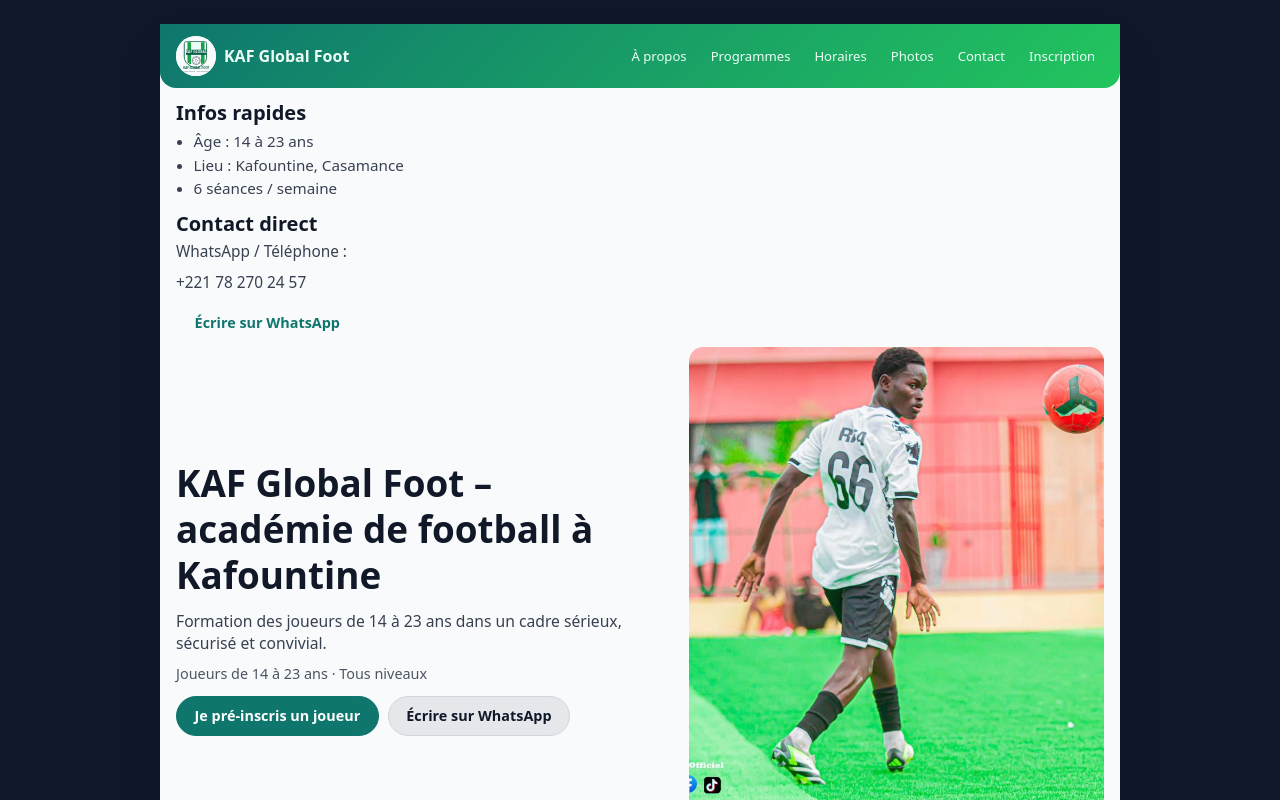
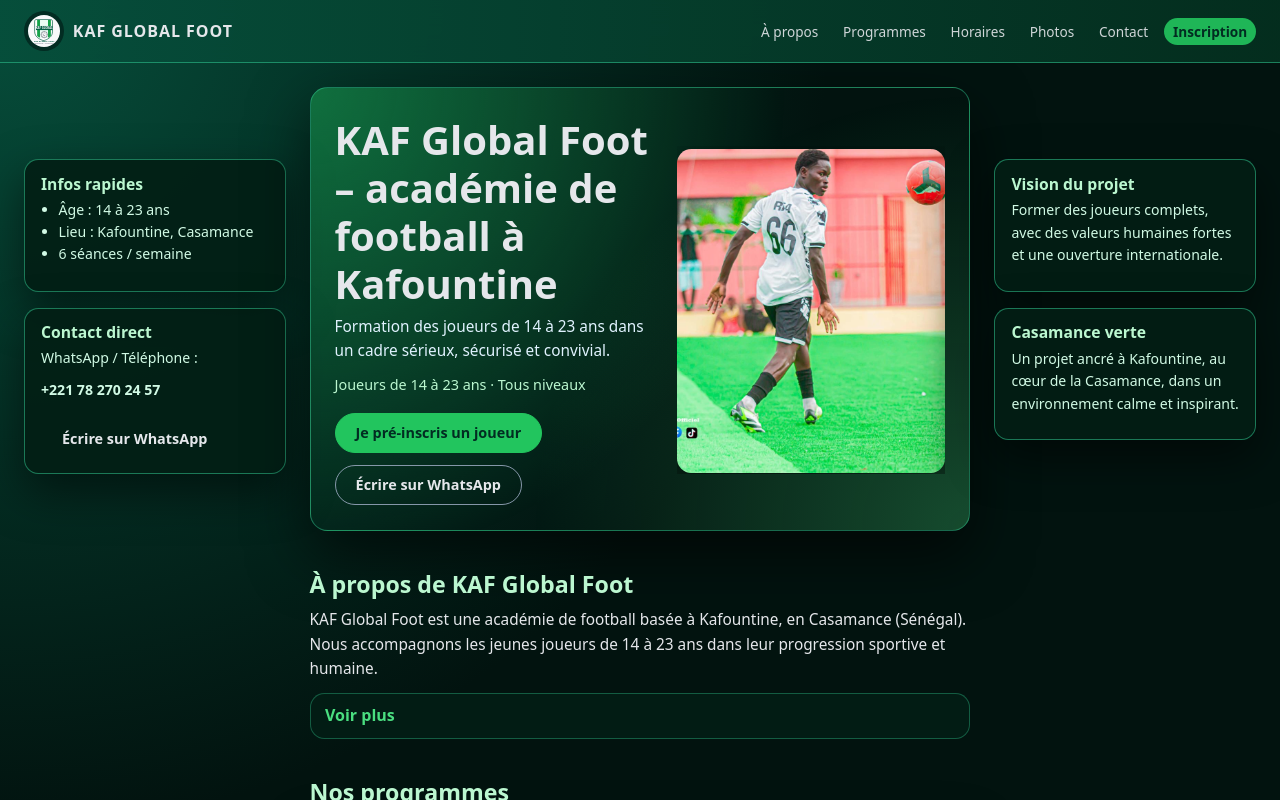
Before and after one commit to meliusmum-sketch/KAF-GLOBAL-FOOT, a Next.js app: page / in a window 1280 px wide. Shown: the top 800 px of the page. Built offline with nearby package versions, Linux system fonts and the light colour scheme.

Commit message:
Update globals.css

```diff
--- a/styles/globals.css
+++ b/styles/globals.css
@@ -1,10 +1,8 @@
-/* ================
-   globals.css / global.css
-   Style mobile-first pour KAF Global Foot
-   Remplace TOUT le contenu de ton ancien fichier.
-   ================ */
+/* ===========================
+   GLOBALS.CSS – LAYOUT MODERNE CASAMANCE
+   =========================== */
 
-/* --- Reset simple --- */
+/* Reset simple */
 *,
 *::before,
 *::after {
@@ -17,93 +15,215 @@ body {
   padding: 0;
 }
 
-/* --- Couleurs & fond --- */
+/* Fond général vert Casamance */
 body {
-  font-family: system-ui, -apple-system, BlinkMacSystemFont, "Segoe UI", sans-serif;
-  background: #0f172a; /* bleu nuit autour du site */
-  color: #111827;
+  font-family: system-ui, -apple-system, BlinkMacSystemFont, "Segoe UI",
+    sans-serif;
+  background:
+    radial-gradient(circle at top left, #064e3b 0, #02130f 55%) fixed;
+  color: #e5e7eb;
 }
 
-body > div {
+/* Images */
+img {
+  max-width: 100%;
+  height: auto;
+  display: block;
+}
+
+/* Textes & listes */
+h1,
+h2,
+h3,
+h4 {
+  margin: 0;
+  font-weight: 700;
+  line-height: 1.2;
+}
+
+p {
+  margin: 0.35rem 0 0.6rem;
+  font-size: 0.96rem;
+  line-height: 1.6;
+}
+
+ul {
+  margin: 0.4rem 0 0.8rem;
+  padding-left: 1.1rem;
+  font-size: 0.94rem;
+}
+
+li + li {
+  margin-top: 0.2rem;
+}
+
+/* Liens */
+a {
+  color: inherit;
+  text-decoration: none;
+}
+
+a:hover {
+  text-decoration: underline;
+}
+
+/* ===========================
+   LAYOUT GLOBAL
+   =========================== */
+
+/* Nouveau wrapper principal (utilisé sur la home) */
+.page-shell {
   min-height: 100vh;
 }
 
-/* --- Conteneur principal --- */
-main {
-  max-width: 960px;
-  margin: 0 auto;
-  padding: 1.25rem 1rem 2.5rem;
-  background: #f9fafb; /* fond clair pour le contenu */
+/* Grille : colonnes gauche / centre / droite sur grand écran */
+.layout-shell {
+  display: grid;
+  grid-template-columns: minmax(0, 0.95fr) minmax(0, 2.4fr) minmax(0, 0.95fr);
+  gap: 1.5rem;
+  padding: 1.5rem 1.5rem 2.8rem;
 }
 
-/* Sur écran moyen / grand : carte au centre avec ombre */
-@media (min-width: 768px) {
-  main {
-    margin-top: 1.5rem;
-    margin-bottom: 1.5rem;
-    border-radius: 1.25rem;
-    box-shadow: 0 25px 50px -12px rgba(15, 23, 42, 0.25);
+/* Colonne centrale */
+.layout-main {
+  display: flex;
+  flex-direction: column;
+  gap: 2rem;
+}
+
+/* Colonnes latérales (rubriques) */
+.layout-rail {
+  display: flex;
+  flex-direction: column;
+  gap: 1rem;
+  padding-top: 4.5rem; /* aligne avec le hero */
+}
+
+.rail-card {
+  background: rgba(3, 30, 21, 0.9);
+  border-radius: 0.9rem;
+  padding: 0.9rem 1rem;
+  border: 1px solid rgba(52, 211, 153, 0.5);
+  box-shadow: 0 18px 45px rgba(0, 0, 0, 0.5);
+}
+
+.rail-card h3 {
+  font-size: 0.98rem;
+  margin-bottom: 0.3rem;
+  color: #bbf7d0;
+}
+
+.rail-card p,
+.rail-card li {
+  font-size: 0.88rem;
+  color: #d1fae5;
+}
+
+.rail-strong {
+  font-weight: 700;
+  margin-top: 0.15rem;
+}
+
+.btn-rail {
+  margin-top: 0.45rem;
+  padding: 0.45rem 0.9rem;
+  font-size: 0.85rem;
+}
+
+/* Sur mobile / tablette : on supprime les colonnes latérales,
+   on garde seulement la colonne centrale */
+@media (max-width: 1024px) {
+  .layout-shell {
+    grid-template-columns: minmax(0, 1fr);
+    padding-inline: 1rem;
+  }
+
+  .layout-rail {
+    display: none;
   }
 }
 
-/* --- Header + logo + navigation --- */
+/* ===========================
+   HEADER
+   =========================== */
+
 .site-header {
+  position: sticky;
+  top: 0;
+  z-index: 30;
+  width: 100%;
+  background: linear-gradient(
+    to right,
+    rgba(6, 78, 59, 0.96),
+    rgba(4, 47, 31, 0.96)
+  );
+  backdrop-filter: blur(12px);
+  border-bottom: 1px solid rgba(52, 211, 153, 0.5);
+  padding: 0.7rem 1.5rem;
   display: flex;
   align-items: center;
   justify-content: space-between;
-  gap: 0.75rem;
-  padding: 0.75rem 1rem;
-  margin: -1.25rem -1rem 0.75rem; /* colle le header au bord du main */
-  background: linear-gradient(135deg, #0f766e, #22c55e);
-  color: #ecfdf5;
-  border-radius: 0 0 1rem 1rem;
+  gap: 0.9rem;
 }
 
 .site-header-left {
   display: flex;
   align-items: center;
-  gap: 0.5rem;
+  gap: 0.55rem;
 }
 
 .site-logo {
   width: 40px;
   height: 40px;
   border-radius: 999px;
-  object-fit: cover;
-  background: #ecfdf5;
+  background: #022c22;
+  padding: 4px;
+  object-fit: contain;
 }
 
 .site-title {
   font-weight: 700;
   font-size: 1rem;
+  letter-spacing: 0.06em;
+  text-transform: uppercase;
 }
 
 .site-nav {
   display: flex;
   flex-wrap: wrap;
-  gap: 0.4rem;
-  font-size: 0.82rem;
-  justify-content: flex-end;
+  gap: 0.45rem;
+  font-size: 0.85rem;
 }
 
 .site-nav a {
-  color: inherit;
-  text-decoration: none;
-  padding: 0.2rem 0.55rem;
+  padding: 0.25rem 0.55rem;
   border-radius: 999px;
+  opacity: 0.9;
 }
 
 .site-nav a:hover {
-  background: rgba(15, 23, 42, 0.18);
+  background: rgba(16, 185, 129, 0.25);
+  opacity: 1;
+  text-decoration: none;
 }
 
-/* Header sur mobile : tout sur deux lignes */
+.site-nav-cta {
+  background: #22c55e;
+  color: #022c22;
+  border-radius: 999px;
+  padding: 0.25rem 0.7rem;
+  font-weight: 600;
+}
+
+.site-nav-cta:hover {
+  background: #16a34a;
+}
+
 @media (max-width: 640px) {
   .site-header {
     flex-direction: column;
     align-items: flex-start;
-    padding: 0.7rem 0.85rem;
-    margin: -1.25rem -0.85rem 0.8rem;
+    padding-inline: 1rem;
   }
 
   .site-nav {
@@ -111,137 +231,68 @@ main {
   }
 }
 
-/* --- Typographie globale --- */
-h1,
-h2,
-h3,
-h4 {
-  color: #111827;
-  font-weight: 700;
-  line-height: 1.25;
-}
+/* ===========================
+   HERO
+   =========================== */
 
-h1 {
-  font-size: clamp(1.7rem, 4.5vw, 2.3rem);
-  margin: 0 0 0.75rem;
-}
-
-h2 {
-  font-size: clamp(1.3rem, 3.6vw, 1.8rem);
-  margin: 1.8rem 0 0.75rem;
-}
-
-h3 {
-  font-size: clamp(1.05rem, 3.2vw, 1.25rem);
-  margin: 0;
-}
-
-p {
-  margin: 0.35rem 0 0.6rem;
-  color: #374151;
-  font-size: 0.96rem;
-}
-
-ul {
-  margin: 0.4rem 0 0.8rem;
-  padding-left: 1.1rem;
-  color: #374151;
-  font-size: 0.95rem;
-}
-
-li + li {
-  margin-top: 0.2rem;
-}
-
-.section {
-  padding-top: 1.2rem;
-}
-
-.meta-line {
-  font-size: 0.9rem;
-  color: #4b5563;
-  margin-top: 0.2rem;
-}
-
-/* --- Liens & boutons --- */
-a {
-  color: #0f766e;
-  text-decoration: none;
-}
-
-a:hover {
-  text-decoration: underline;
-}
-
-.btn {
-  display: inline-flex;
-  align-items: center;
-  justify-content: center;
-  padding: 0.6rem 1.1rem;
-  border-radius: 999px;
-  border: 1px solid transparent;
-  font-size: 0.9rem;
-  font-weight: 600;
-  cursor: pointer;
-  text-decoration: none;
-  white-space: nowrap;
-}
-
-.btn-primary {
-  background: #0f766e;
-  color: #ffffff;
-  border-color: #0f766e;
-}
-
-.btn-secondary {
-  background: #e5e7eb;
-  color: #111827;
-  border-color: #d1d5db;
-}
-
-/* --- Hero (premier écran) --- */
 .hero {
-  padding-top: 0.25rem;
+  background:
+    radial-gradient(circle at top left, rgba(34, 197, 94, 0.4), transparent 60%),
+    radial-gradient(
+      circle at bottom right,
+      rgba(74, 222, 128, 0.28),
+      transparent 55%
+    );
+  border-radius: 1.1rem;
+  padding: 1.7rem 1.5rem 1.6rem;
+  box-shadow: 0 24px 60px rgba(0, 0, 0, 0.6);
+  border: 1px solid rgba(52, 211, 153, 0.45);
 }
 
 .hero-content {
   display: flex;
   flex-direction: column;
-  gap: 1rem;
+  gap: 1.3rem;
+}
+
+.hero-text h1 {
+  font-size: clamp(1.9rem, 2.3vw + 1.5rem, 2.5rem);
 }
 
 .hero-subtitle {
-  font-size: 0.98rem;
-  color: #374151;
+  margin-top: 0.45rem;
+  color: #e0f2fe;
 }
 
 .hero-meta {
+  margin-top: 0.35rem;
+  margin-bottom: 1rem;
   font-size: 0.9rem;
-  color: #4b5563;
-  margin-bottom: 0.8rem;
+  color: #bbf7d0;
 }
 
 .hero-actions {
   display: flex;
   flex-wrap: wrap;
-  gap: 0.55rem;
+  gap: 0.75rem;
 }
 
-/* Bloc photos à droite du hero (sur grand écran) */
+/* Photos du hero */
 .hero-photos-strip {
   display: flex;
-  gap: 0.5rem;
+  gap: 0.6rem;
   overflow-x: auto;
-  padding-bottom: 0.2rem;
+  padding: 0.2rem 0 0.1rem;
 }
 
 .hero-photo {
-  flex: 0 0 66%;
+  flex: 0 0 68%;
   border-radius: 0.9rem;
   object-fit: cover;
+  box-shadow: 0 16px 40px rgba(0, 0, 0, 0.6);
 }
 
-/* Hero en 2 colonnes sur écran >= 768px */
+/* Hero en 2 colonnes sur grand écran */
 @media (min-width: 768px) {
   .hero-content {
     flex-direction: row;
@@ -257,76 +308,143 @@ a:hover {
   }
 }
 
-/* --- Cartes (programmes, horaires, etc.) --- */
-.card {
-  background: #ffffff;
-  border-radius: 0.9rem;
-  padding: 0.9rem 0.95rem;
-  box-shadow: 0 10px 25px rgba(15, 23, 42, 0.06);
-  margin-top: 0.8rem;
+/* ===========================
+   BOUTONS
+   =========================== */
+
+.btn {
+  display: inline-flex;
+  align-items: center;
+  justify-content: center;
+  padding: 0.6rem 1.25rem;
+  border-radius: 999px;
+  border: 1px solid transparent;
+  font-size: 0.9rem;
+  font-weight: 600;
+  white-space: nowrap;
+  cursor: pointer;
+  text-decoration: none;
 }
 
-.card h3 {
-  margin-bottom: 0.35rem;
+.btn-primary {
+  background: #22c55e;
+  border-color: #22c55e;
+  color: #022c22;
 }
 
-/* --- Bloc “Voir plus” --- */
+.btn-primary:hover {
+  background: #16a34a;
+  border-color: #16a34a;
+  text-decoration: none;
+}
+
+.btn-secondary {
+  background: transparent;
+  border-color: rgba(148, 163, 184, 0.9);
+  color: #e5e7eb;
+}
+
+.btn-secondary:hover {
+  background: rgba(15, 23, 42, 0.85);
+  text-decoration: none;
+}
+
+/* ===========================
+   SECTIONS PRINCIPALES
+   =========================== */
+
+.section {
+  padding: 0.5rem 0 0;
+}
+
+.section h2 {
+  font-size: 1.45rem;
+  margin-bottom: 0.55rem;
+  color: #bbf7d0;
+}
+
+.section h3 {
+  font-size: 1.05rem;
+  margin-top: 0.9rem;
+  margin-bottom: 0.25rem;
+}
+
+.section p {
+  color: #e5e7eb;
+}
+
+.meta-line {
+  font-size: 0.88rem;
+  color: #a7f3d0;
+  margin-top: 0.3rem;
+}
+
+/* Cartes programmes / horaires */
+.card {
+  background: rgba(3, 30, 21, 0.95);
+  border-radius: 0.9rem;
+  padding: 0.9rem 1rem;
+  margin-top: 0.75rem;
+  border: 1px solid rgba(52, 211, 153, 0.4);
+  box-shadow: 0 18px 48px rgba(0, 0, 0, 0.55);
+}
+
+/* Bloc “Voir plus” */
 .details {
   margin-top: 0.7rem;
-  background: #ffffff;
+  background: rgba(3, 30, 21, 0.96);
   border-radius: 0.9rem;
-  padding: 0.6rem 0.8rem;
-  box-shadow: 0 10px 25px rgba(15, 23, 42, 0.04);
+  padding: 0.65rem 0.9rem 0.75rem;
+  border: 1px solid rgba(52, 211, 153, 0.35);
 }
 
 .details summary {
   list-style: none;
   cursor: pointer;
   font-weight: 600;
-  color: #0f766e;
+  color: #4ade80;
 }
 
-.details summary::marker,
 .details summary::-webkit-details-marker {
   display: none;
 }
 
 .details[open] summary {
-  margin-bottom: 0.4rem;
+  margin-bottom: 0.35rem;
 }
 
-/* --- Images générales (hors hero) --- */
-img {
-  max-width: 100%;
-  height: auto;
-  display: block;
-}
+/* ===========================
+   PHOTOS
+   =========================== */
 
-/* --- Galerie de photos --- */
 .photo-strip {
   display: flex;
   overflow-x: auto;
-  gap: 0.6rem;
-  padding: 0.3rem 0;
+  gap: 0.7rem;
+  padding: 0.3rem 0 0.1rem;
 }
 
 .photo-strip img {
   flex: 0 0 70%;
   border-radius: 0.9rem;
   object-fit: cover;
+  box-shadow: 0 14px 36px rgba(0, 0, 0, 0.55);
 }
 
-/* --- Formulaires (page /inscription) --- */
+/* ===========================
+   FORMULAIRES (/inscription)
+   =========================== */
+
 form {
-  margin-top: 0.75rem;
+  margin-top: 0.8rem;
 }
 
 label {
   display: block;
   font-size: 0.9rem;
   font-weight: 500;
-  color: #111827;
-  margin: 0.6rem 0 0.2rem;
+  color: #e5e7eb;
+  margin: 0.6rem 0 0.25rem;
 }
 
 input,
@@ -335,19 +453,19 @@ textarea {
   width: 100%;
   padding: 0.55rem 0.75rem;
   border-radius: 0.65rem;
-  border: 1px solid #d1d5db;
+  border: 1px solid rgba(148, 163, 184, 0.9);
   font-size: 0.95rem;
   font-family: inherit;
-  color: #111827;
-  background: #ffffff;
+  color: #e5e7eb;
+  background: rgba(15, 23, 42, 0.95);
 }
 
 input:focus,
 select:focus,
 textarea:focus {
-  outline: 2px solid #0f766e;
+  outline: 2px solid #22c55e;
   outline-offset: 1px;
-  border-color: #0f766e;
+  border-color: #22c55e;
 }
 
 textarea {
@@ -357,15 +475,12 @@ textarea {
 
 button,
 input[type="submit"] {
-  display: inline-flex;
-  align-items: center;
-  justify-content: center;
   margin-top: 0.9rem;
   padding: 0.65rem 1.3rem;
   border-radius: 999px;
   border: none;
-  background: #0f766e;
-  color: #ffffff;
+  background: #22c55e;
+  color: #022c22;
   font-weight: 600;
   font-size: 0.95rem;
   cursor: pointer;
@@ -373,27 +488,44 @@ input[type="submit"] {
 
 button:hover,
 input[type="submit"]:hover {
-  background: #115e59;
+  background: #16a34a;
 }
 
-/* --- Footer --- */
+/* ===========================
+   FOOTER
+   =========================== */
+
 .site-footer {
-  margin-top: 2rem;
+  margin-top: 1.5rem;
+  padding-top: 1rem;
+  border-top: 1px solid rgba(52, 211, 153, 0.35);
   font-size: 0.85rem;
-  color: #6b7280;
+  color: #9ca3af;
 }
 
 .footer-tech {
-  margin-top: 0.15rem;
+  margin-top: 0.2rem;
+  color: #64748b;
 }
 
-/* --- Ajustements mobile --- */
+/* ===========================
+   ADAPTATION MOBILE
+   =========================== */
+
 @media (max-width: 640px) {
-  main {
-    padding: 1rem 0.85rem 1.8rem;
+  .layout-shell {
+    padding-inline: 1rem;
+  }
+
+  .hero {
+    padding-inline: 1.2rem;
   }
 
   body {
     font-size: 0.95rem;
   }
+
+  .site-header {
+    padding-inline: 1rem;
+  }
 }
```
